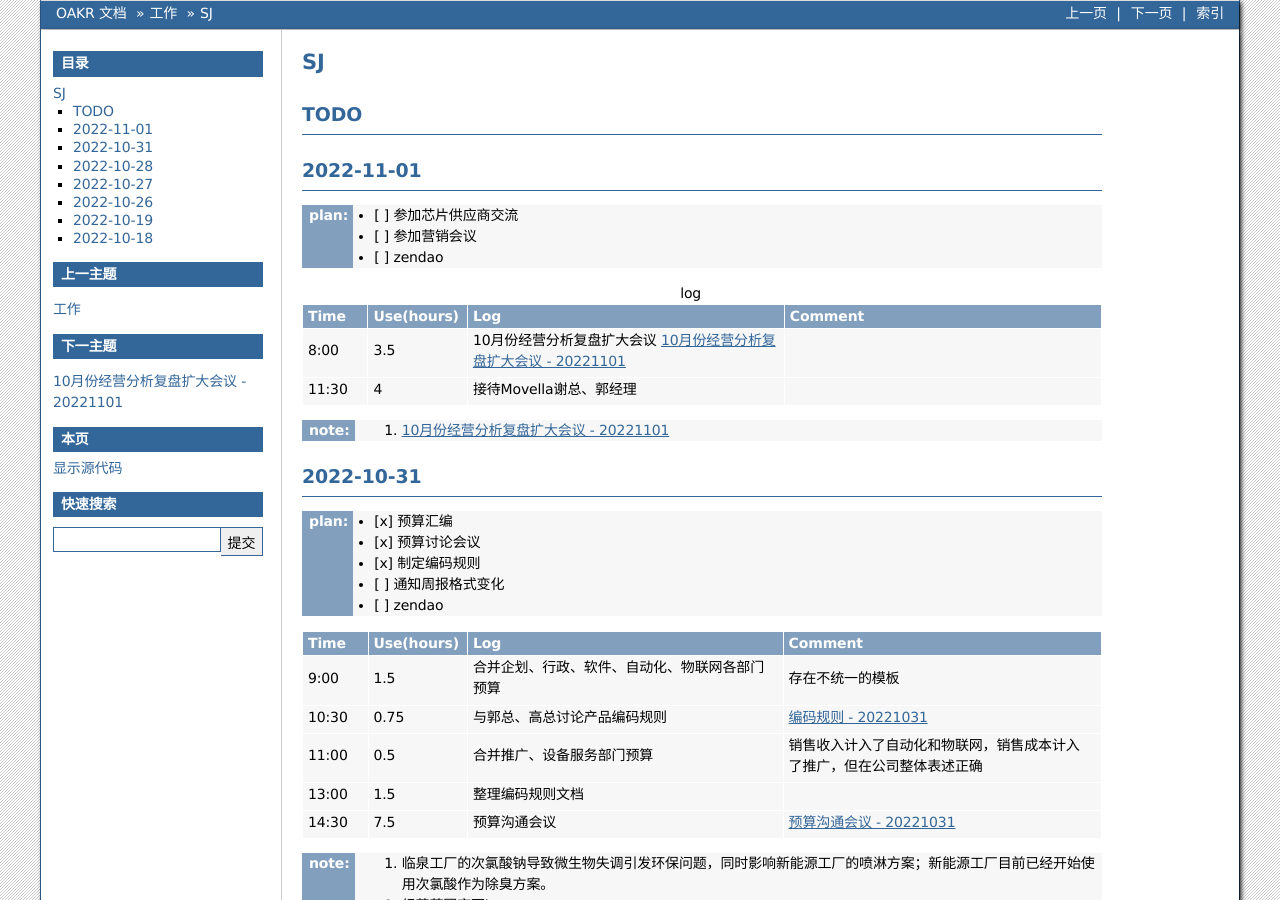
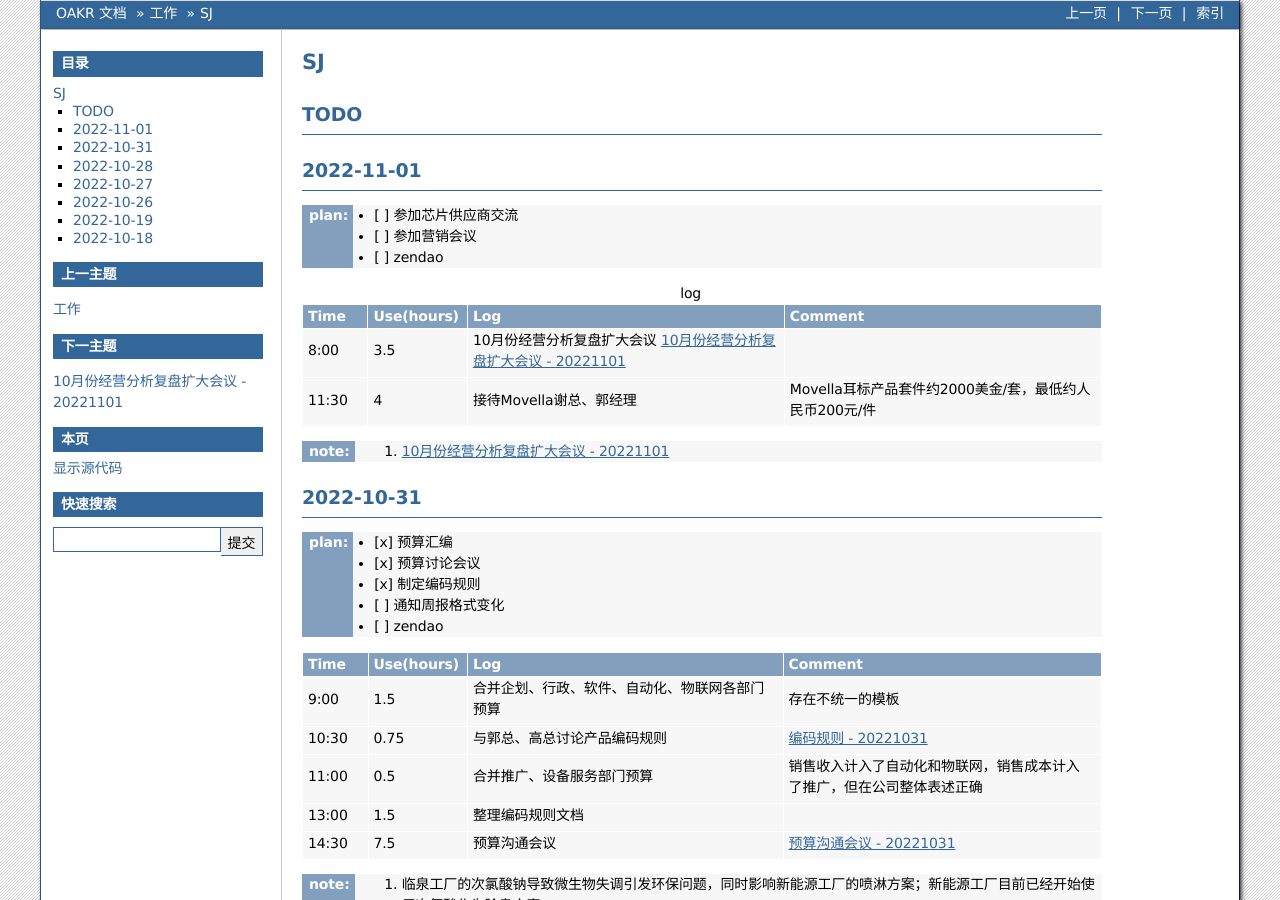
Before and after one commit to cruiurc/cruiurc.github.io, a Sphinx documentation site: the page built from source/work/sj/sj.rst, in a window 1280 px wide and 900 px high. Built offline with Sphinx 7.4.7, drawn with Linux system fonts in a browser that asks for light colours.

Commit message:
20221031 work

```diff
--- a/source/work/sj/sj.rst
+++ b/source/work/sj/sj.rst
@@ -15,7 +15,7 @@ TODO
     :widths: 10, 10, 50, 50
 
     8:00, 3.5, 10月份经营分析复盘扩大会议 :doc:`topic/10月份经营分析复盘扩大会议-20221101`
-    11:30, 4, 接待Movella谢总、郭经理
+    11:30, 4, 接待Movella谢总、郭经理, Movella耳标产品套件约2000美金/套，最低约人民币200元/件
 
 
 :note:
```
